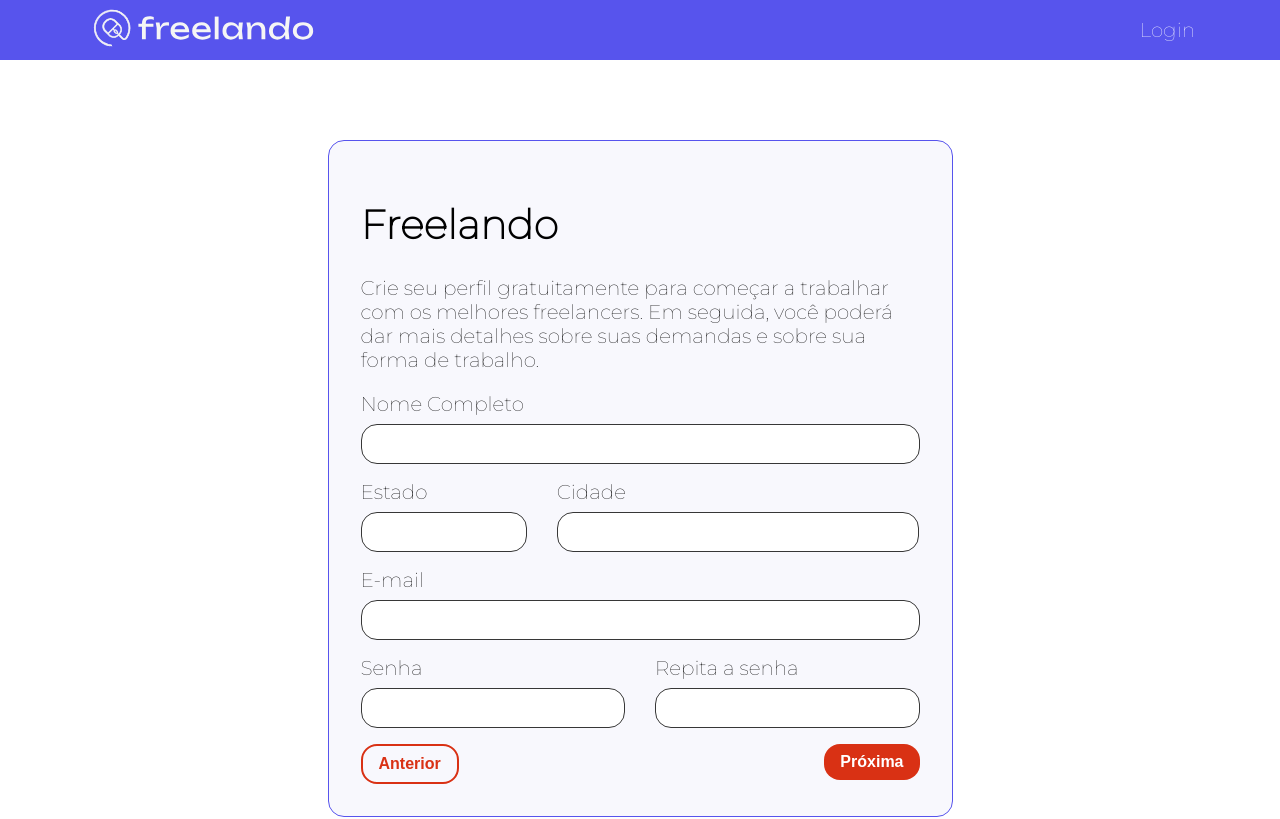
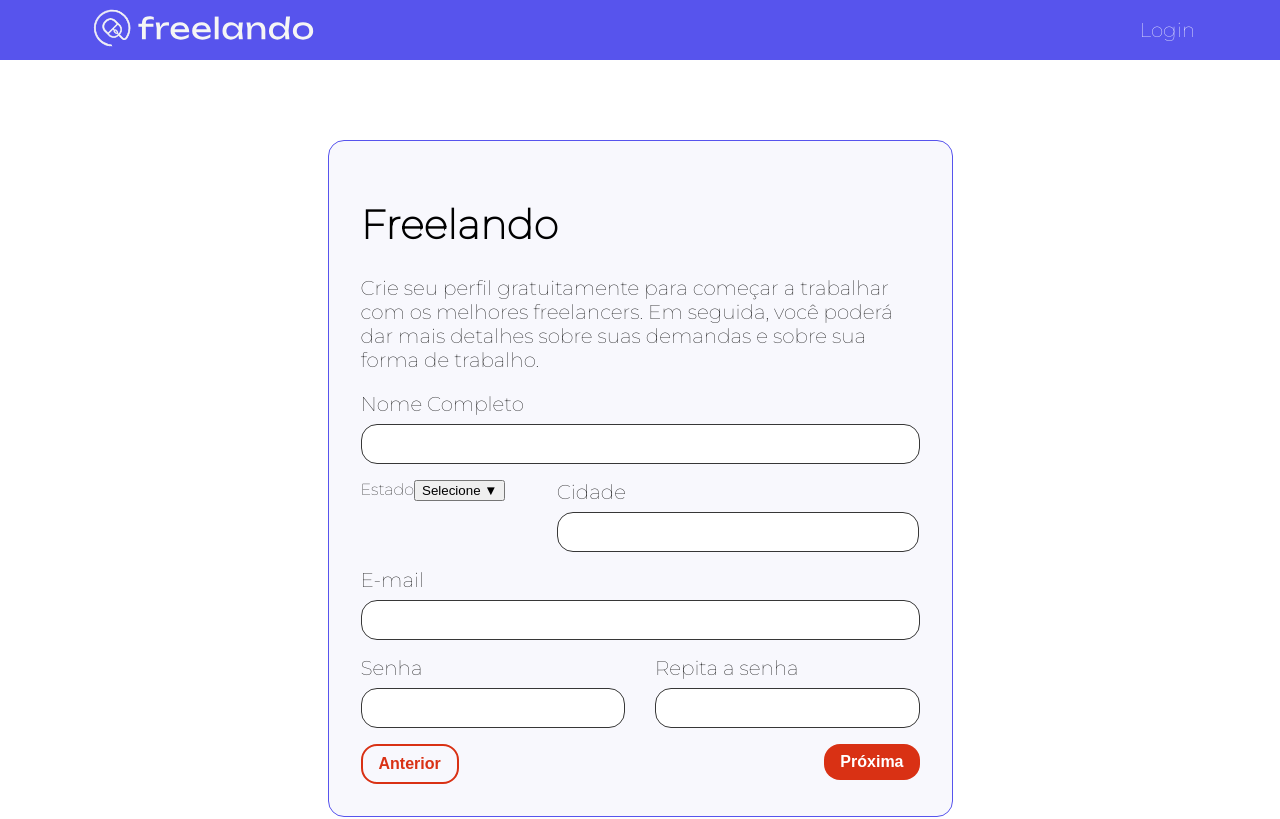
Before and after one commit to grbalmeida/curso-react-componentes-customizados-acessiveis-emotion-alura, a React (Create React App) app in the folder freelando/: page / in a window 1280 px wide. Shown: the top 819 px of the page. Built offline with nearby package versions, Linux system fonts and the light colour scheme.

Commit message:
Iniciando a ListaSuspensa

```diff
--- a/freelando/src/App.js
+++ b/freelando/src/App.js
@@ -4,6 +4,7 @@
 import { FreelandoLogo } from './componentes/Icones/FreelandoLogo';
 import { Link } from './componentes/Link/Link';
 import { CampoTexto } from './componentes/CampoTexto/CampoTexto';
+import { ListaSuspensa } from './componentes/ListaSuspensa/ListaSuspensa';
 import { Card } from './componentes/Card/Card';
 import { Estilos } from './componentes/EstilosGlobais/Estilos';
 import { ProvedorTema } from './componentes/ProvedorTema/ProvedorTema';
@@ -57,7 +58,7 @@
                 </Row>
                 <Row>
                   <Col lg={4} md={4} sm={4}>
-                    <CampoTexto titulo="Estado" />
+                    <ListaSuspensa titulo="Estado" />
                   </Col>
                   <Col lg={8} md={8} sm={8}>
                     <CampoTexto titulo="Cidade" />
--- /dev/null
+++ b/freelando/src/componentes/ListaSuspensa/ListaSuspensa.jsx
@@ -0,0 +1,14 @@
+import { useState } from 'react';
+
+export const ListaSuspensa = ({ titulo }) => {
+    const [estaAberta, alternarVisibilidade] = useState(false)
+
+    return (
+        <label>
+            {titulo}
+            <button onClick={() => alternarVisibilidade(!estaAberta)}>
+                Selecione <span>{estaAberta ? '▲' : '▼'}</span>
+            </button>
+        </label>
+    )
+}
```
